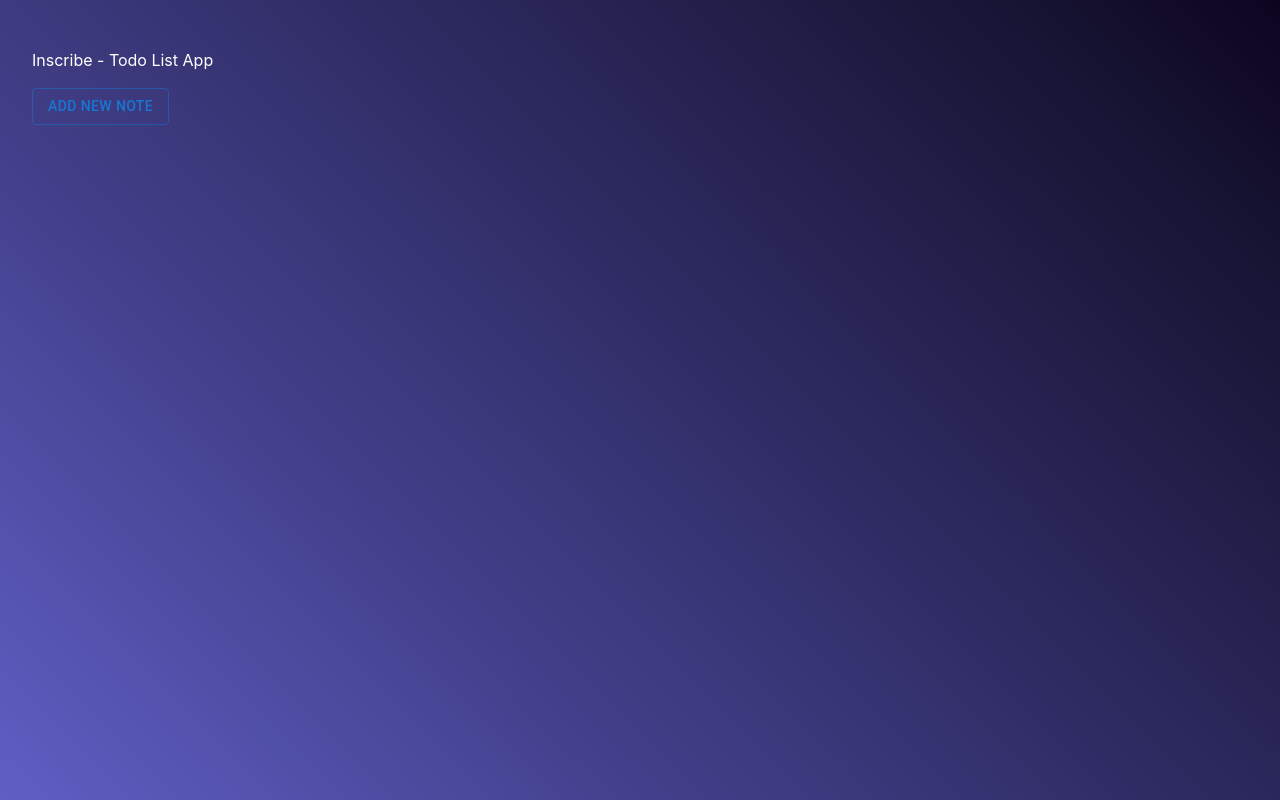
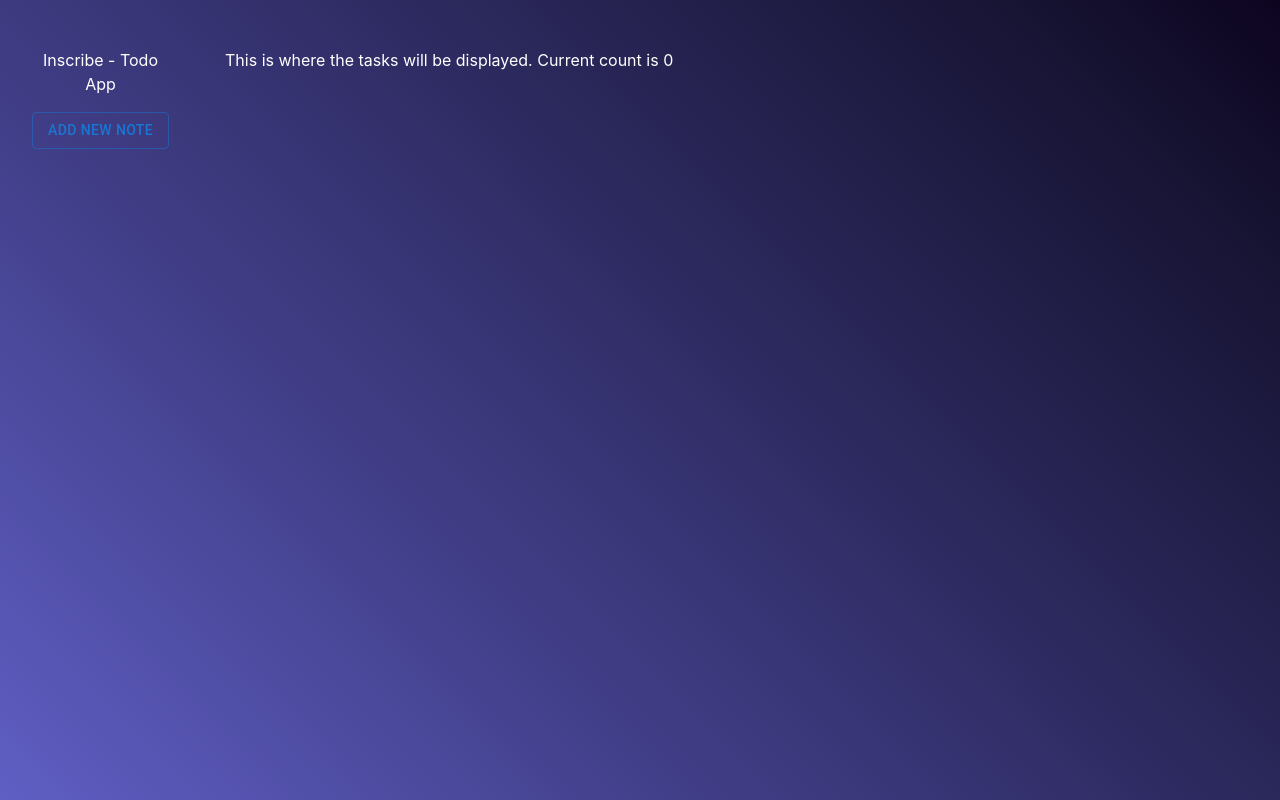
Before and after one commit to triangletrianglesquareplusx/inscribe-fe-task, a React (Vite) app: page / in a window 1280 px wide. Built offline with nearby package versions, Linux system fonts and the light colour scheme.

Commit message:
primite todos state

```diff
--- a/src/App.css
+++ b/src/App.css
@@ -12,3 +12,7 @@
 .read-the-docs {
   color: #888;
 }
+
+.mainLayout{
+  display: flex;
+}
--- a/src/App.tsx
+++ b/src/App.tsx
@@ -1,15 +1,14 @@
-import './App.css'
-import CommandPanel from './components/command-panel/CommandPanel'
+import "./App.css";
+import CommandPanel from "./components/command-panel/CommandPanel";
+import MainPanel from "./components/main-panel/MainPanel";
 
 function App() {
-
   return (
-    <>
-
-        <CommandPanel/>
-
-    </>
-  )
+    <div className="mainLayout">
+      <CommandPanel />
+      <MainPanel />
+    </div>
+  );
 }
 
-export default App
+export default App;
--- a/src/components/button/Button.tsx
+++ b/src/components/button/Button.tsx
@@ -7,7 +7,7 @@ type ButtonProps = {
 };
 const Button = ({ title, variant, onClick }: ButtonProps) => {
   return (
-    <MuiButton variant={variant} onClick={onClick}>
+    <MuiButton variant={variant} onClick={onClick} sx={{whiteSpace: "nowrap"}}>
       {title}
     </MuiButton>
   );
--- a/src/components/command-panel/CommandPanel.css
+++ b/src/components/command-panel/CommandPanel.css
@@ -1,5 +1,6 @@
 .container {
-    padding: 2rem
+    padding: 2rem;
+    text-align: center;
 }
 
 .todoForm {
--- a/src/components/command-panel/CommandPanel.tsx
+++ b/src/components/command-panel/CommandPanel.tsx
@@ -14,7 +14,7 @@ const style = {
   border: "1px solid gray",
   borderRadius: '10px',
   boxShadow: 24,
-  p: 4,
+  p: 4
 };
 
 const CommandPanel = () => {
@@ -23,7 +23,7 @@ const CommandPanel = () => {
   const handleClose = () => setOpenModal(false);
   return (
     <nav className="container">
-      <p className="test">Inscribe - Todo List App</p>
+      <p className="test">Inscribe - Todo App</p>
       <Button title="Add New Note" variant="outlined" onClick={handleOpen} />
       <Modal open={openModal} onClose={handleClose}>
         <Box sx={style}>
--- /dev/null
+++ b/src/components/main-panel/MainPanel.css
@@ -0,0 +1,3 @@
+.container {
+    padding: 4rem;
+}
--- a/src/components/main-panel/MainPanel.tsx
+++ b/src/components/main-panel/MainPanel.tsx
@@ -0,0 +1,14 @@
+import Container from "@mui/material/Container";
+import { useState } from "react";
+import notes from "../../data/notes";
+
+const MainPanel = () => {
+  const [todos, setTodos] = useState(notes);
+  return (
+    <Container sx={{ p: 6 }}>
+      This is where the tasks will be displayed. Current count is {todos.length}
+    </Container>
+  );
+};
+
+export default MainPanel;
```
